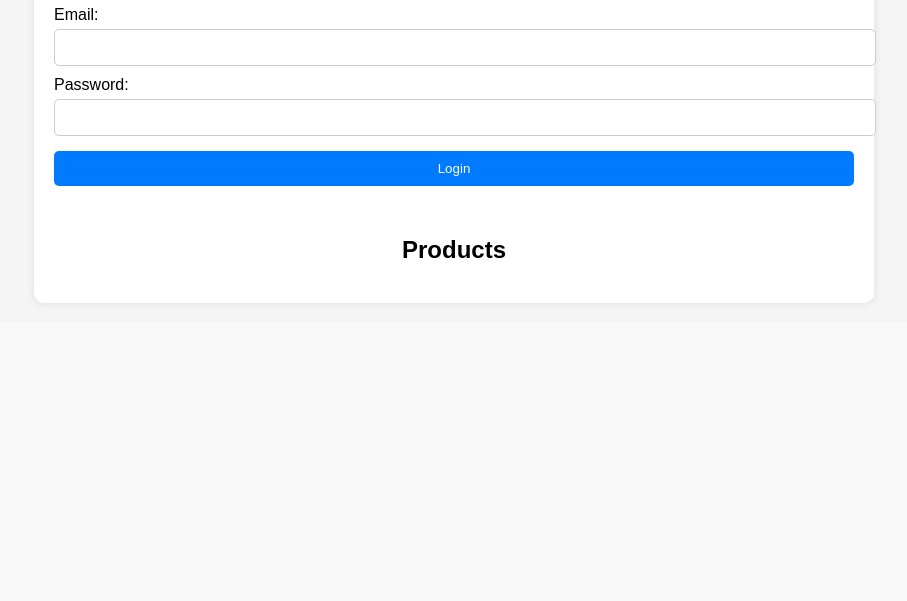
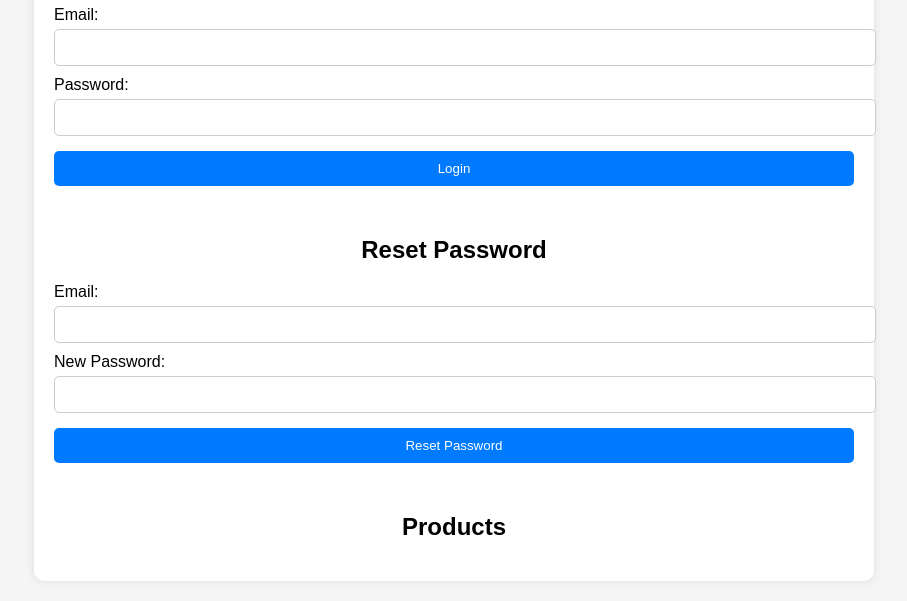
Before and after one commit to AnnyaB/SevaStore_DB, a Flask app: page / in a window 1280 px wide. Shown: the part 527-1128 px from the top of the page, without its empty margins (186-1093 px from the left). Before the commit the page ends 832 px from the top, so only its background shows below. Run offline with Flask 3, Linux system fonts and the light colour scheme; data that the repository does not hold is empty; some libraries are stand-ins or nearby versions.

Commit message:
Added pw reset and fixed pw hashing issue

```diff
--- a/app.py
+++ b/app.py
@@ -19,7 +19,12 @@ app.config['SECRET_KEY'] = os.getenv('SECRET_KEY')
 
 # PostgreSQL connection
 DATABASE_URL = os.getenv('DATABASE_URL')
-conn = psycopg2.connect(DATABASE_URL)
+try:
+    conn = psycopg2.connect(DATABASE_URL)
+    print("Database connection successful!")
+except Exception as e:
+    print("Error connecting to the database:", e)
+    raise
 
 # JWT decorator
 def token_required(f):
@@ -63,13 +68,15 @@ def signup():
     if not all([username, email, password]):
         return jsonify({"error": "Missing fields"}), 400
 
+    # Properly hash password with bcrypt and decode to string for storage
     hashed = bcrypt.hashpw(password.encode('utf-8'), bcrypt.gensalt())
+    hashed_str = hashed.decode('utf-8')
 
     with conn.cursor() as cur:
         try:
             cur.execute(
                 "INSERT INTO Users (username, email, password_hash, role) VALUES (%s, %s, %s, %s);",
-                (username, email, hashed.decode('utf-8'), role)
+                (username, email, hashed_str, role)
             )
             conn.commit()
             return jsonify({"message": "User registered successfully!"})
@@ -90,6 +97,12 @@ def login():
             return jsonify({"error": "User not found"}), 404
 
         stored_hash = user["password_hash"]
+
+        # Defensive check: stored_hash must be a valid bcrypt hash starting with $2b$ or $2a$ or $2y$
+        if not (stored_hash.startswith("$2a$") or stored_hash.startswith("$2b$") or stored_hash.startswith("$2y$")):
+            return jsonify({"error": "User password hash format invalid. Please reset your password."}), 500
+
+        # Check password using bcrypt
         if not bcrypt.checkpw(password.encode('utf-8'), stored_hash.encode('utf-8')):
             return jsonify({"error": "Invalid credentials"}), 401
 
@@ -161,6 +174,31 @@ def donate():
         conn.commit()
     return jsonify({"message": "Donation received!"})
 
+@app.route("/reset_password", methods=["POST"])
+def reset_password():
+    data = request.json
+    email = data.get("email")
+    new_password = data.get("new_password")
+
+    if not email or not new_password:
+        return jsonify({"error": "Email and new password are required"}), 400
+
+    hashed = bcrypt.hashpw(new_password.encode('utf-8'), bcrypt.gensalt()).decode('utf-8')
+
+    with conn.cursor() as cur:
+        # Check if user exists
+        cur.execute("SELECT user_id FROM Users WHERE email = %s;", (email,))
+        user = cur.fetchone()
+        if not user:
+            return jsonify({"error": "User not found"}), 404
+
+        # Update password hash
+        cur.execute("UPDATE Users SET password_hash = %s WHERE email = %s;", (hashed, email))
+        conn.commit()
+
+    return jsonify({"message": "Password reset successful!"})
+
+
 @app.route("/admin/add_product", methods=["POST"])
 @token_required
 def add_product():
--- a/static/app.js
+++ b/static/app.js
@@ -129,3 +129,30 @@ orderForm.addEventListener('submit', async (e) => {
     ? `✅ Order placed! Order ID: ${data.order_id}`
     : `❌ ${data.error || "Invalid product ID or out of stock"}`;
 });
+
+// Reset password handler
+const resetPasswordForm = document.getElementById('resetPasswordForm');
+resetPasswordForm.addEventListener('submit', async (e) => {
+  e.preventDefault();
+
+  const email = document.getElementById('resetEmail').value;
+  const new_password = document.getElementById('resetNewPassword').value;
+
+  const res = await fetch(`${apiBase}/reset_password`, {
+    method: 'POST',
+    headers: { 'Content-Type': 'application/json' },
+    body: JSON.stringify({ email, new_password })
+  });
+
+  const data = await res.json();
+  const statusEl = document.getElementById('resetStatus');
+
+  if (res.ok) {
+    statusEl.textContent = '✅ Password reset successful! Please login with your new password.';
+    statusEl.className = 'message success';
+    resetPasswordForm.reset();
+  } else {
+    statusEl.textContent = `❌ ${data.error || 'Failed to reset password'}`;
+    statusEl.className = 'message error';
+  }
+});
--- a/templates/index.html
+++ b/templates/index.html
@@ -85,6 +85,15 @@
     </form>
     <p id="loginStatus" class="message"></p>
 
+    <h2>Reset Password</h2>
+<form id="resetPasswordForm">
+  <label>Email: <input type="email" id="resetEmail" required /></label>
+  <label>New Password: <input type="password" id="resetNewPassword" required /></label>
+  <button type="submit">Reset Password</button>
+</form>
+<p id="resetStatus" class="message"></p>
+
+
     <h2>Products</h2>
     <ul id="productList"></ul>
 
```
Also changed, not shown: 1 other file.
